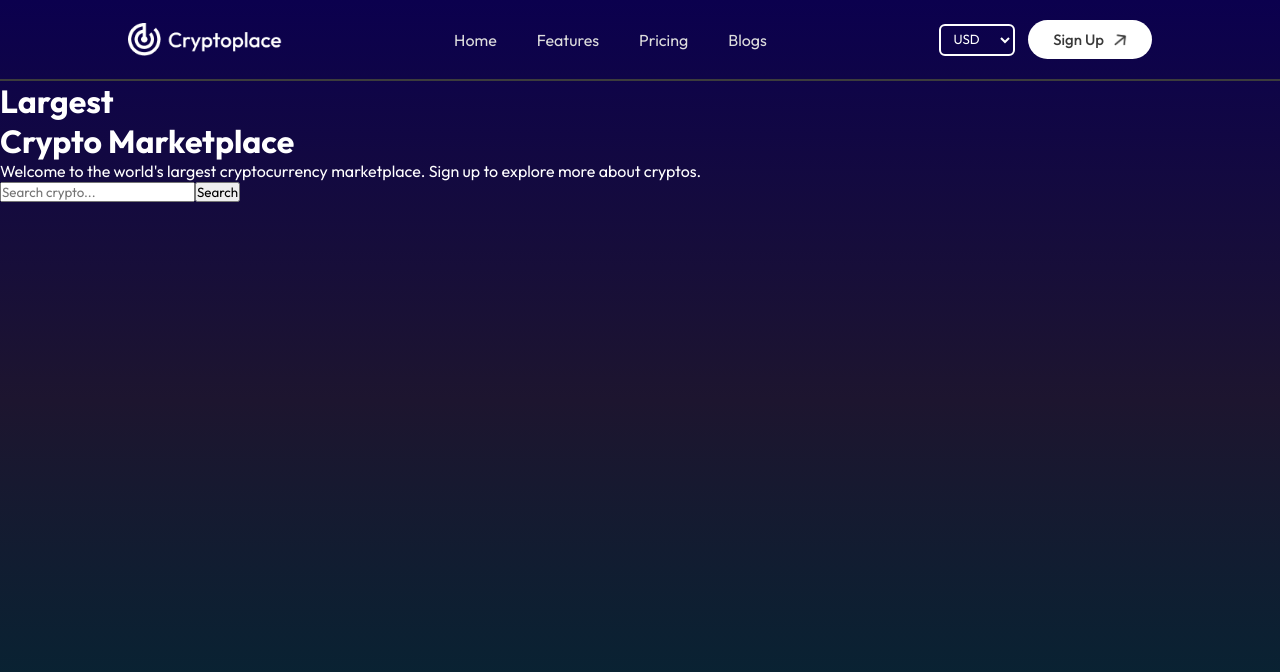
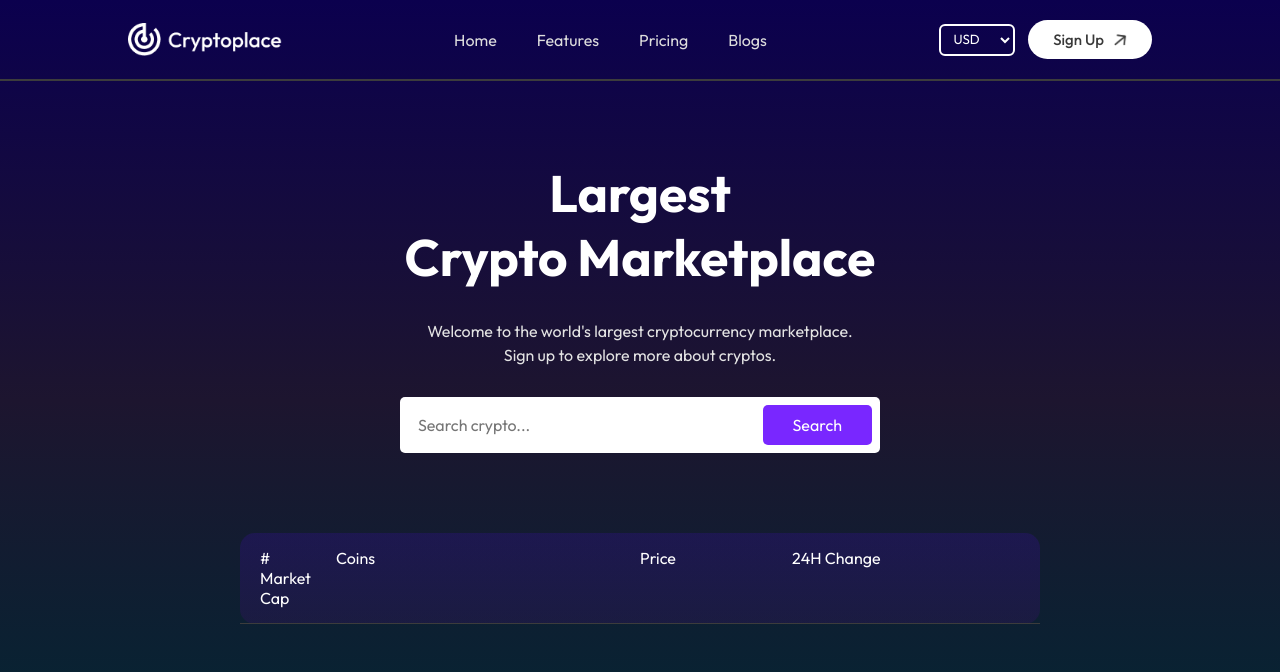
Before and after one commit to mahesh-pagrut/CoinPulse, a React (Vite) app: page / in a window 1280 px wide. Shown: the top 672 px of the page. Built offline with nearby package versions, Linux system fonts and the light colour scheme; a web font is replaced by a local one.

Commit message:
crypto table and table layout setup and css

```diff
--- a/src/pages/Home/Home.css
+++ b/src/pages/Home/Home.css
@@ -0,0 +1,75 @@
+
+
+.home {
+    padding: 0px 10px;
+    padding-bottom: 100px;
+}
+
+.hero {
+    max-width: 600px;
+    margin: 80px auto;
+    display: flex;
+    flex-direction: column;
+    align-items: center;
+    text-align: center;
+    gap: 30px;
+}
+
+.hero h1{
+    font-size: max(4vw, 36px);
+}
+
+.hero p{
+    width: 75%;
+    color: #e3e3e3;
+    line-height: 1.5;
+}
+
+.hero form {
+    padding: 8px;
+    width: 80%;
+    background-color: white;
+    border-radius: 5px;
+    font-size:20px;
+    display: flex;
+    justify-content: space-between;
+    align-items: center;
+    gap: 10px;
+}
+
+.hero input{
+    flex: 1;
+    font-size: 16px;
+    outline: none;
+    border: none;
+    padding-left: 10px;
+
+}
+
+.hero button {
+    border: none;
+    background: #7927ff;
+    color: white;
+    font-size: 16px;
+    padding: 10px 30px;
+    border-radius: 5px;
+    cursor: pointer;
+}
+
+
+.crypto-table{
+    max-width: 800px;
+    margin: auto;
+    background: linear-gradient(rgba(84,3,255,0.15), rgba(105, 2,153,0.15));
+    border-radius: 15px;
+}
+
+
+
+.table-layout{
+    display: grid;
+    grid-template-columns: 0.5fr 2fr 1fr 1.5fr;
+    padding: 15px 20px;
+    align-items: center;
+    border-bottom: 1px solid #3c3c3c;
+}
--- a/src/pages/Home/Home.jsx
+++ b/src/pages/Home/Home.jsx
@@ -14,6 +14,16 @@
                 <button type='submit'>Search</button>
             </form>
         </div>
+        <div className='crypto-table'>
+            <div className='table-layout'>
+                <p>#</p>
+                <p>Coins</p>
+                <p>Price</p>
+                <p>24H Change</p>
+                <p>Market Cap</p>
+            </div>
+
+        </div>
     </div>
   )
 }
```
